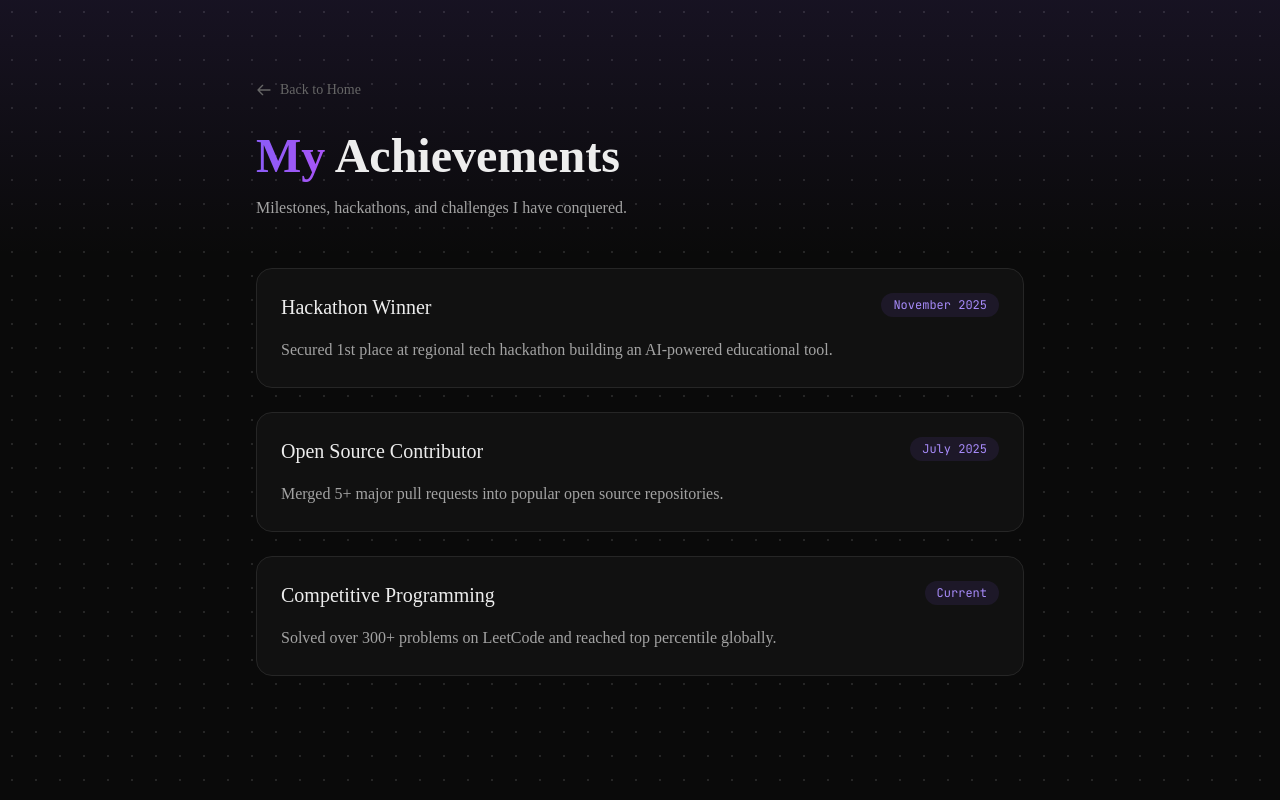
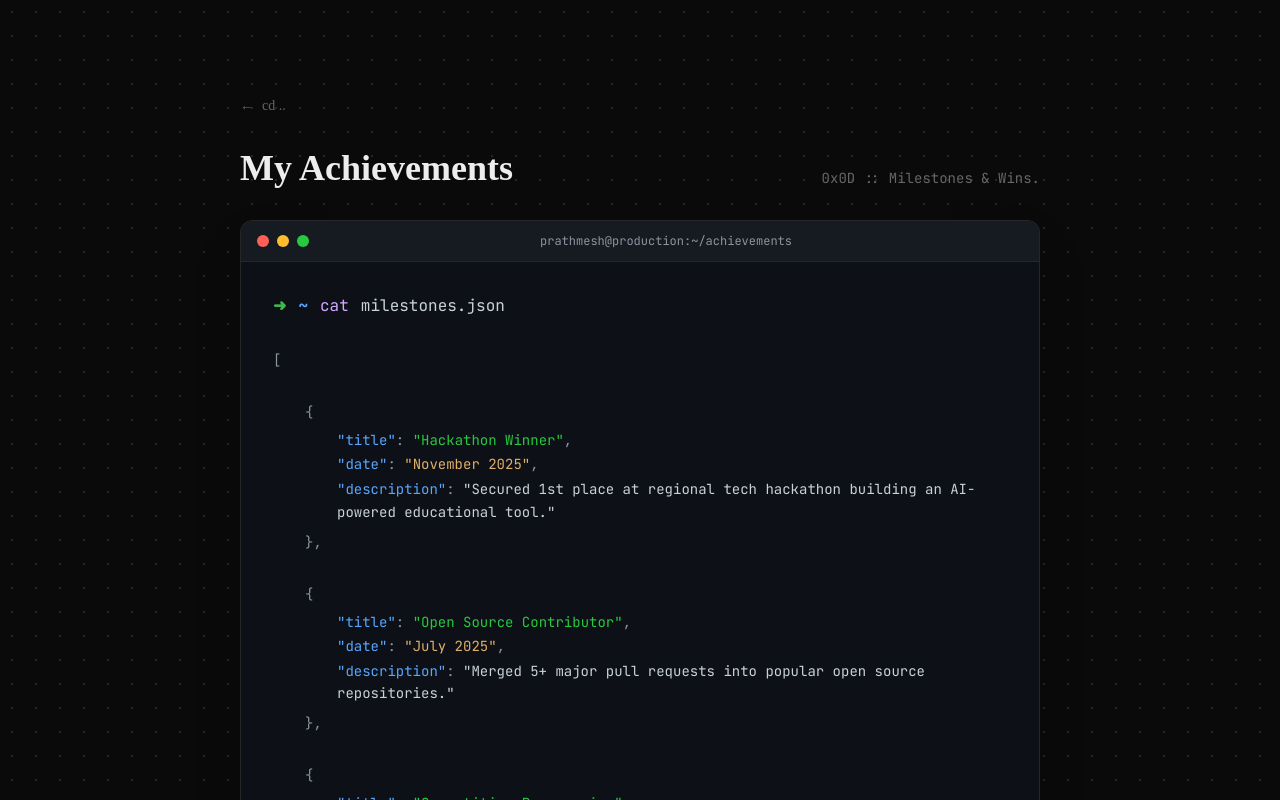
Before and after one commit to Prathmesh1222/my-portfolio_, a Next.js app: page /achievements in a window 1280 px wide. Shown: the top 800 px of the page. Built offline with nearby package versions, Linux system fonts and the light colour scheme.

Commit message:
style: make terminal UI adaptive to light/dark themes

```diff
--- a/src/app/achievements/page.tsx
+++ b/src/app/achievements/page.tsx
@@ -2,7 +2,6 @@
 
 import { motion } from "framer-motion";
 import Link from "next/link";
-import Image from "next/image";
 
 const achievements = [
   {
@@ -22,70 +21,95 @@ const achievements = [
   }
 ];
 
-const container = {
-  hidden: { opacity: 0 },
-  show: {
-    opacity: 1,
-    transition: { staggerChildren: 0.1 },
-  },
-};
-
-const item = {
-  hidden: { opacity: 0, x: -20 },
-  show: { opacity: 1, x: 0, transition: { type: "spring" as const, stiffness: 100 } },
-};
-
 export default function AchievementsPage() {
   return (
-    <div className="min-h-screen flex flex-col items-center py-20 p-4 relative overflow-hidden">
-      {/* Decorative gradient background similar to home page */}
-      <div className="absolute top-0 inset-x-0 h-64 bg-gradient-to-b from-violet-500/10 to-transparent pointer-events-none" />
+    <div className="min-h-screen flex flex-col p-4 md:p-8 lg:p-12 mt-12 mb-24 max-w-4xl mx-auto w-full">
+      <motion.div
+        initial={{ opacity: 0, y: 20 }}
+        animate={{ opacity: 1, y: 0 }}
+        className="flex flex-col mb-8 gap-4"
+      >
+        <Link
+          href="/"
+          className="inline-flex items-center gap-2 text-sm text-[var(--color-muted-2)] hover:text-[#58a6ff] transition-colors mb-4 w-fit group"
+        >
+          <span className="group-hover:-translate-x-1 transition-transform">←</span>
+          cd ..
+        </Link>
+        <div className="flex justify-between items-end">
+          <h2 className="text-3xl md:text-4xl font-bold text-[var(--color-foreground)]">
+            My Achievements
+          </h2>
+          <p className="text-sm font-mono text-[var(--color-muted-2)] hidden sm:block">
+            0x0D :: Milestones & Wins.
+          </p>
+        </div>
+      </motion.div>
 
       <motion.div
         initial={{ opacity: 0, y: 30 }}
         animate={{ opacity: 1, y: 0 }}
-        transition={{ duration: 0.5 }}
-        className="w-full max-w-3xl mx-auto z-10"
+        transition={{ type: "spring", stiffness: 100, damping: 20, delay: 0.1 }}
+        className="w-full rounded-xl overflow-hidden shadow-2xl border border-[var(--color-card-border)] bg-gray-50 dark:bg-[#0d1117]"
       >
-        <Link
-          href="/"
-          className="inline-flex items-center gap-2 text-sm text-[var(--color-muted-2)] hover:text-[var(--color-foreground)] transition-colors mb-8 group"
-        >
-          <svg className="w-4 h-4 transform group-hover:-translate-x-1 transition-transform" fill="none" viewBox="0 0 24 24" stroke="currentColor">
-            <path strokeLinecap="round" strokeLinejoin="round" strokeWidth={2} d="M10 19l-7-7m0 0l7-7m-7 7h18" />
-          </svg>
-          Back to Home
-        </Link>
+        {/* Terminal Header */}
+        <div className="flex items-center px-4 py-3 bg-gray-200 dark:bg-[#161b22] border-b border-[var(--color-card-border)]">
+          <div className="flex gap-2">
+            <div className="w-3 h-3 rounded-full bg-[#ff5f56]" />
+            <div className="w-3 h-3 rounded-full bg-[#ffbd2e]" />
+            <div className="w-3 h-3 rounded-full bg-[#27c93f]" />
+          </div>
+          <div className="mx-auto text-xs font-mono text-gray-500 dark:text-[#8b949e] flex items-center gap-2">
+            prathmesh@production:~/achievements
+          </div>
+        </div>
 
-        <h1 className="text-4xl md:text-5xl font-bold mb-4">
-          <span className="bg-gradient-to-r from-violet-500 to-purple-500 bg-clip-text text-transparent">My</span>{" "}
-          <span className="text-[var(--color-foreground)]">Achievements</span>
-        </h1>
-        <p className="text-[var(--color-muted)] mb-12">
-          Milestones, hackathons, and challenges I have conquered.
-        </p>
+        {/* Terminal Body */}
+        <div className="p-6 md:p-8 font-mono text-sm md:text-base">
+          <div className="flex items-center gap-3 mb-8">
+            <span className="text-green-600 dark:text-[#3fb950] font-bold">➜</span>
+            <span className="text-blue-600 dark:text-[#58a6ff] font-bold">~</span>
+            <span className="text-purple-600 dark:text-[#d2a8ff]">cat</span>
+            <span className="text-gray-800 dark:text-[#c9d1d9]">milestones.json</span>
+            <motion.span
+              animate={{ opacity: [1, 0] }}
+              transition={{ duration: 0.8, repeat: Infinity, ease: "linear" }}
+              className="w-2 h-5 bg-gray-800 dark:bg-[#c9d1d9] inline-block"
+            />
+          </div>
 
-        <motion.div
-          variants={container}
-          initial="hidden"
-          animate="show"
-          className="flex flex-col gap-6"
-        >
-          {achievements.map((achievement, idx) => (
-            <motion.div
-              key={idx}
-              variants={item}
-              whileHover={{ scale: 1.02 }}
-              className="group flex flex-col gap-2 p-6 rounded-2xl border border-[var(--color-card-border)] bg-[var(--color-card)] hover:bg-[var(--color-card-hover)] transition-all duration-300 card-glow"
-            >
-               <div className="flex justify-between items-start mb-2">
-                 <h3 className="text-xl font-medium text-[var(--color-foreground)]">{achievement.title}</h3>
-                 <span className="text-xs font-mono text-violet-400 bg-violet-500/10 px-3 py-1 rounded-full">{achievement.date}</span>
-               </div>
-               <p className="text-[var(--color-muted)] leading-relaxed">{achievement.description}</p>
-            </motion.div>
-          ))}
-        </motion.div>
+          <div className="flex flex-col gap-8 text-xs sm:text-sm">
+            <div className="text-gray-600 dark:text-[#8b949e]">[</div>
+            {achievements.map((achievement, idx) => (
+              <div key={idx} className="pl-4 sm:pl-8 flex flex-col gap-2">
+                <div className="text-gray-600 dark:text-[#8b949e]">{'{'}</div>
+                <div className="pl-4 sm:pl-8 flex flex-col gap-1">
+                  <div>
+                    <span className="text-blue-600 dark:text-[#58a6ff]">"title"</span>
+                    <span className="text-gray-600 dark:text-[#8b949e]">: </span>
+                    <span className="text-green-600 dark:text-[#27c93f]">"{achievement.title}"</span>
+                    <span className="text-gray-600 dark:text-[#8b949e]">,</span>
+                  </div>
+                  <div>
+                    <span className="text-blue-600 dark:text-[#58a6ff]">"date"</span>
+                    <span className="text-gray-600 dark:text-[#8b949e]">: </span>
+                    <span className="text-orange-500 dark:text-[#e0af68]">"{achievement.date}"</span>
+                    <span className="text-gray-600 dark:text-[#8b949e]">,</span>
+                  </div>
+                  <div>
+                    <span className="text-blue-600 dark:text-[#58a6ff]">"description"</span>
+                    <span className="text-gray-600 dark:text-[#8b949e]">: </span>
+                    <span className="text-gray-800 dark:text-[#c9d1d9] leading-relaxed">"{achievement.description}"</span>
+                  </div>
+                </div>
+                <div className="text-gray-600 dark:text-[#8b949e]">
+                  {idx === achievements.length - 1 ? '}' : '},'}
+                </div>
+              </div>
+            ))}
+            <div className="text-gray-600 dark:text-[#8b949e]">]</div>
+          </div>
+        </div>
       </motion.div>
     </div>
   );
--- a/src/components/SkillsSection.tsx
+++ b/src/components/SkillsSection.tsx
@@ -45,16 +45,16 @@ export default function SkillsSection() {
         whileInView={{ opacity: 1, y: 0 }}
         viewport={{ once: true, margin: "-50px" }}
         transition={{ type: "spring", stiffness: 100, damping: 20 }}
-        className="w-full rounded-xl overflow-hidden shadow-2xl border border-[var(--color-card-border)] bg-[#0d1117]"
+        className="w-full rounded-xl overflow-hidden shadow-2xl border border-[var(--color-card-border)] bg-gray-50 dark:bg-[#0d1117]"
       >
         {/* Terminal Header */}
-        <div className="flex items-center px-4 py-3 bg-[#161b22] border-b border-white/10">
+        <div className="flex items-center px-4 py-3 bg-gray-200 dark:bg-[#161b22] border-b border-[var(--color-card-border)]">
           <div className="flex gap-2">
             <div className="w-3 h-3 rounded-full bg-[#ff5f56]" />
             <div className="w-3 h-3 rounded-full bg-[#ffbd2e]" />
             <div className="w-3 h-3 rounded-full bg-[#27c93f]" />
           </div>
-          <div className="mx-auto text-xs font-mono text-[#8b949e] flex items-center gap-2">
+          <div className="mx-auto text-xs font-mono text-gray-500 dark:text-[#8b949e] flex items-center gap-2">
             prathmesh@production:~/stack
           </div>
         </div>
@@ -62,28 +62,28 @@ export default function SkillsSection() {
         {/* Terminal Body */}
         <div className="p-6 md:p-8 font-mono text-sm md:text-base">
           <div className="flex items-center gap-3 mb-8">
-            <span className="text-[#3fb950] font-bold">➜</span>
-            <span className="text-[#58a6ff] font-bold">~</span>
-            <span className="text-[#d2a8ff]">cat</span>
-            <span className="text-[#c9d1d9]">capabilities.json</span>
+            <span className="text-green-600 dark:text-[#3fb950] font-bold">➜</span>
+            <span className="text-blue-600 dark:text-[#58a6ff] font-bold">~</span>
+            <span className="text-purple-600 dark:text-[#d2a8ff]">cat</span>
+            <span className="text-gray-800 dark:text-[#c9d1d9]">capabilities.json</span>
             <motion.span
               animate={{ opacity: [1, 0] }}
               transition={{ duration: 0.8, repeat: Infinity, ease: "linear" }}
-              className="w-2 h-5 bg-[#c9d1d9] inline-block"
+              className="w-2 h-5 bg-gray-800 dark:bg-[#c9d1d9] inline-block"
             />
           </div>
 
           <div className="grid grid-cols-2 md:grid-cols-4 gap-x-8 gap-y-10">
             {skillCategories.map((category) => (
               <div key={category.title}>
-                <h4 className="text-[#58a6ff] font-bold tracking-wider mb-4 text-xs md:text-sm">
+                <h4 className="text-blue-600 dark:text-[#58a6ff] font-bold tracking-wider mb-4 text-xs md:text-sm">
                   {category.title}
                 </h4>
                 <ul className="space-y-3">
                   {category.skills.map((skill) => (
                     <li
                       key={skill}
-                      className="text-[#8b949e] hover:text-[#c9d1d9] transition-colors duration-200 cursor-default"
+                      className="text-gray-600 hover:text-gray-900 dark:text-[#8b949e] dark:hover:text-[#c9d1d9] transition-colors duration-200 cursor-default"
                     >
                       {skill}
                     </li>
```
Also changed, not shown: src/app/links/page.tsx (+11 -11 lines).
